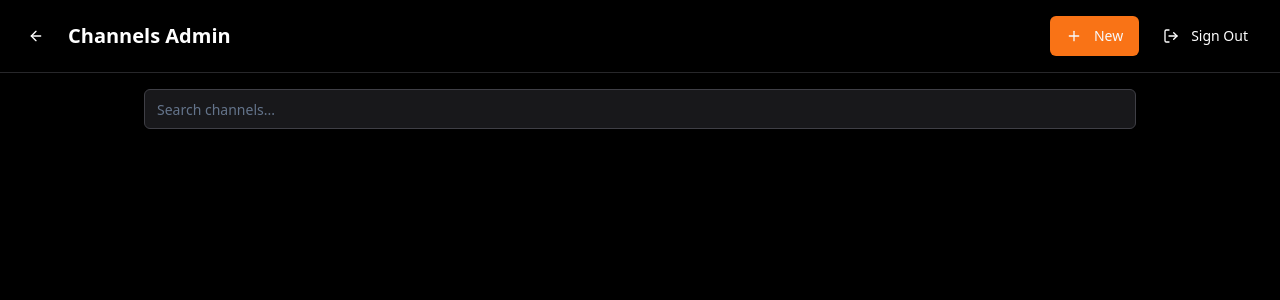
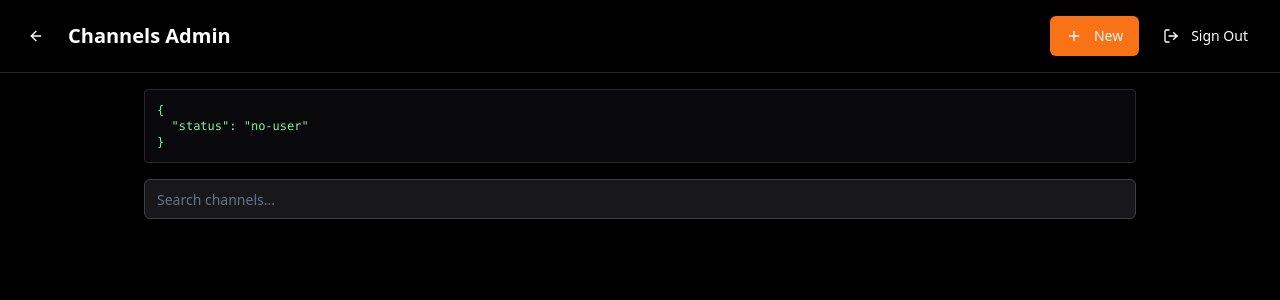
Before and after one commit to flame143/flameiptv2, a React (Vite) app: page /admin in a window 1280 px wide. Shown: the top 300 px of the page. Built offline with nearby package versions, Linux system fonts and the light colour scheme.

Commit message:
Changes
Co-authored-by: flame143 <31564457+flame143@users.noreply.github.com>

```diff
--- a/src/pages/Admin.tsx
+++ b/src/pages/Admin.tsx
@@ -168,6 +168,9 @@ const Admin = () => {
       </header>
 
       <div className="p-4 max-w-5xl mx-auto">
+        <pre className="mb-4 p-3 bg-zinc-950 border border-zinc-800 rounded text-xs text-green-300 overflow-x-auto whitespace-pre-wrap">
+{JSON.stringify(debug, null, 2)}
+        </pre>
         <Input
           placeholder="Search channels..."
           value={search}
```
